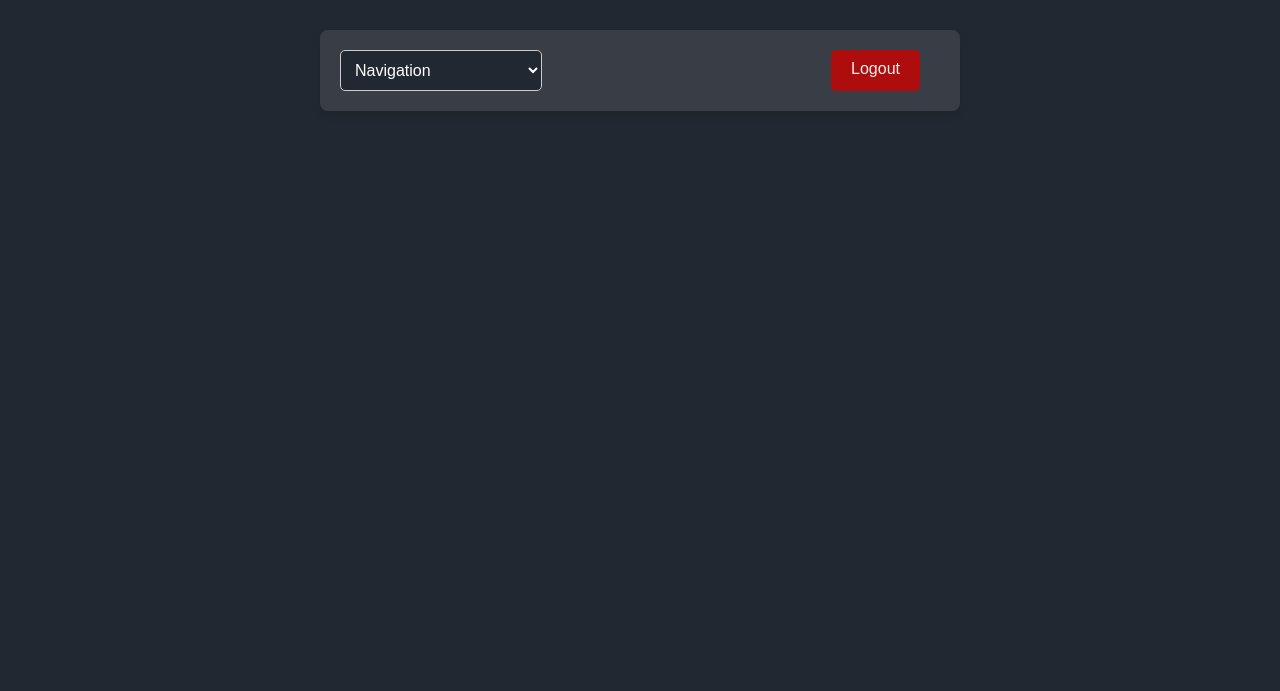
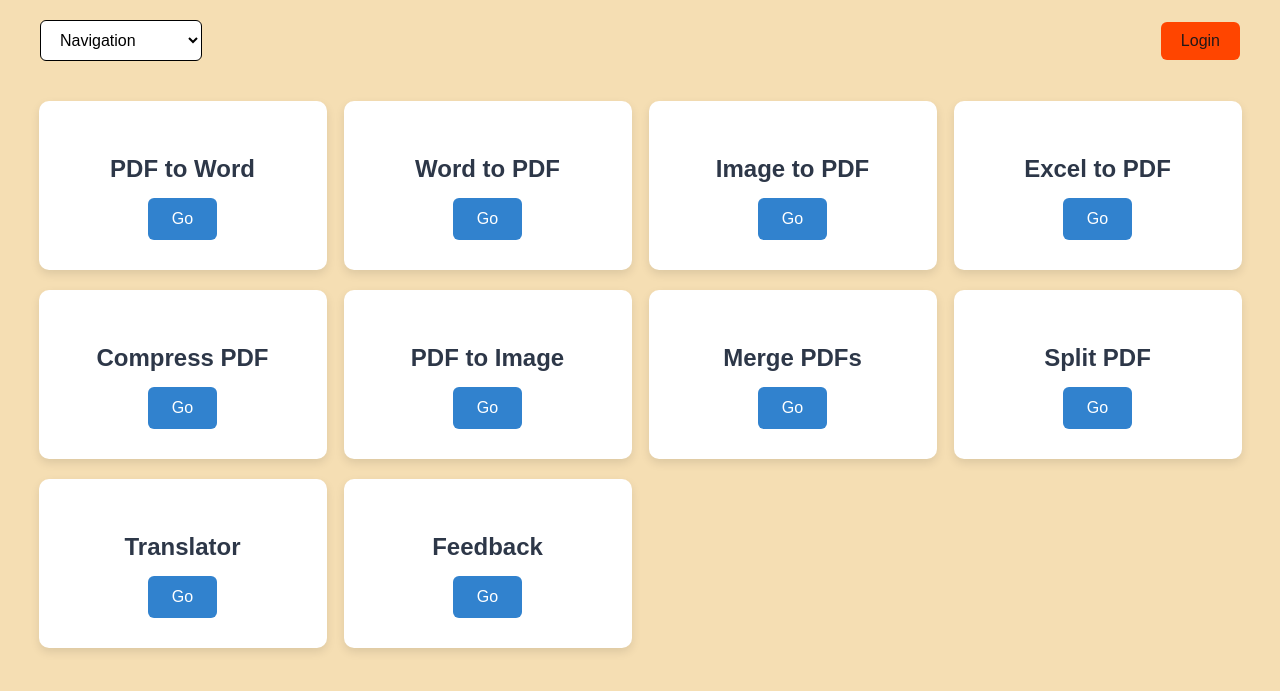
Before and after one commit to naveenkumar-42/BitTools, a Flask app: page / in a window 1280 px wide. Shown: the top 691 px of the page. Run offline with Flask 2, Linux system fonts and the light colour scheme; some libraries are stand-ins or nearby versions.

```diff
--- a/templates/home.html
+++ b/templates/home.html
@@ -5,269 +5,180 @@
     <meta charset="UTF-8">
     <meta name="viewport" content="width=device-width, initial-scale=1.0">
     <title>BIT Translator</title>
-    <link rel="stylesheet" href="{{ url_for('static', filename='styles.css') }}">
     <style>
-        :root {
-            --bg-color: #222831;
-            --text-color: #00ADB5;
-            --main-color: #393E46;
-            --secondary-bg-color: #EEEEEE;
-        }
-
         body {
             font-family: Arial, sans-serif;
-            background-color: var(--bg-color);
+            background-color: wheat;
             margin: 0;
-            padding: 30px;
-            display: flex;
-            flex-direction: column;
-            justify-content: center;
-            align-items: center;
-            height: auto;
-            background-size: cover;
-            background-position: center;
-
+            padding: 0;
+            color: #333;
         }
 
         .container {
-            background-color: var(--main-color);
-            border-radius: 8px;
-            box-shadow: 0 4px 8px rgba(0, 0, 0, 0.1);
-            max-width: 600px;
-            width: 100%;
-            padding: 10px 20px 20px 20px;
-            text-align: center;
-            opacity: 0;
-            animation: fadeIn 1s forwards;
+            max-width: 1200px;
+            margin: 0 auto;
+            padding: 20px;
         }
 
-        @keyframes fadeIn {
-            from {
-                opacity: 0;
-            }
-
-            to {
-                opacity: 1;
-            }
+        h1 {
+            text-align: center;
+            font-size: 2.5rem;
+            margin-bottom: 20px;
+            color: #333;
         }
 
-        .textarea {
-            width: 80%;
-            padding: 10px;
-            border-radius: 5px;
-            color: var(--bg-color);
-            margin-top: 10px;
-            resize: none;
-            margin-left: 50px;
-            height: 100px;
+        .feature-container {
+            display: grid;
+            grid-template-columns: repeat(auto-fit, minmax(250px, 1fr));
+            gap: 20px;
+            justify-items: center;
+            margin-top: 40px;
+        }
+
+        .feature-box {
+            background-color: #fff;
+            padding: 30px;
+            border-radius: 10px;
+            box-shadow: 0 4px 10px rgba(0, 0, 0, 0.1);
+            width:80%;
+            text-align: center;
+            transition: transform 0.3s ease, box-shadow 0.3s ease;
+        }
+
+        .feature-box:hover {
+            transform: translateY(-5px);
+            box-shadow: 0 6px 15px rgba(0, 0, 0, 0.15);
+        }
+
+        .feature-box h3 {
+            font-size: 1.5rem;
+            margin-bottom: 15px;
+            color: #2d3748;
+        }
+
+        .feature-box a {
+            display: inline-block;
+            padding: 12px 24px;
+            background-color: #3182ce;
+            color: white;
+            text-decoration: none;
+            border-radius: 6px;
+            font-weight: 500;
+            transition: background-color 0.3s ease;
+        }
+
+        .feature-box a:hover {
+            background-color: #2b6cb0;
         }
 
         .top-btn {
             display: flex;
             justify-content: space-between;
-            margin-right: 20px;
-            gap: 10px;
+            align-items: center;
+            margin-bottom: 40px;
+        }
+
+        .top-btn .navigation-dropdown select {
+            padding: 10px 15px;
+            font-size: 1rem;
+            border-radius: 6px;
+            border: 1px solid black;
+            background-color: white;
         }
 
         .logout-btn {
-            text-align: right;
-            align-items: flex-end;
+            background-color: orangered;
+            color: rgb(34, 24, 24);
+            text-decoration: none;
             padding: 10px 20px;
-            text-decoration: none;
-            border-radius: 5px;
-            transition: background-color 0.3s ease, transform 0.3s ease;
-            margin-top: 10px;
-            color: var(--secondary-bg-color);
-            background-color: rgb(174, 13, 13);
+            border-radius: 6px;
         }
 
         .logout-btn:hover {
-            opacity: 0.8;
-            transition: 0.3s;
-        }
-
-        .heading {
-            color: var(--secondary-bg-color);
-        }
-
-        .form-group {
-            margin-top: 20px;
-        }
-
-        .dropdown-group {
-            display: flex;
-            justify-content: center;
-            gap: 10px;
-            margin: 10px;
-            flex-wrap: wrap;
-        }
-
-        .button {
-            display: inline-block;
-            padding: 10px 20px;
-            background-color: var(--text-color);
-            color: var(--secondary-bg-color);
-            text-decoration: none;
-            border-radius: 5px;
-            transition: background-color 0.3s ease, transform 0.3s ease;
-            margin-top: 10px;
-            margin-bottom: 10px;
-        }
-
-        .button:hover {
-            transition: 0.3s;
-        }
-
-        .button:active {
-            transform: scale(0.95);
-        }
-
-        select {
-            padding: 10px;
-            border-radius: 5px;
-            border: 1px solid #ccc;
-            background-color: var(--text-color);
-            color: var(--bg-color);
-            margin-top: 10px;
-        }
-
-        .result,
-        .suggestion {
-            opacity: 0;
-            background-color: var(--secondary-bg-color);
-            animation: fadeIn 1s forwards;
-            width: 80%;
-            margin: 10px 0px 0px 60px;
-            padding: auto;
-            border: 1px solid var(--main-color);
-            border-radius: 3px;
-        }
-
-        .history {
-            margin-top: 20px;
-        }
-
-        footer {
-            text-align: center;
-            margin-top: 20px;
-        }
-
-        .navigation-dropdown {
-            text-align: left;
-            gap: 10px;
-        }
-
-        .navigation-dropdown select {
-            padding: 10px;
-            border-radius: 5px;
-            border: 1px solid #ccc;
-            background-color: var(--bg-color);
-            color: white;
-        }
-
-        .voice-select-container {
-            margin-top: 20px;
-        }
-
-        .social-sharing {
-            margin-top: 20px;
-        }
-
-        .social-button {
-            display: inline-block;
-            margin: 5px;
-            padding: 10px;
-            background-color: #00aced;
-            color: white;
-            border-radius: 5px;
-            text-decoration: none;
-        }
-
-        .social-button:hover {
-            background-color: #0084b4;
-        }
-
-        h2 {
-            color: var(--text-color);
-        }
-
-        @media (max-width: 768px) {
-            .container {
-                padding: 10px;
-            }
-
-            .button,
-            select {
-                width: 100%;
-                box-sizing: border-box;
-            }
-
-            .dropdown-group {
-                flex-direction: column;
-                align-items: stretch;
-            }
-
-            .dropdown-group select {
-                margin-bottom: 10px;
-            }
-
-            .navigation-dropdown {
-                flex-direction: column;
-                align-items: stretch;
-            }
-
-            .navigation-dropdown select {
-                margin-bottom: 10px;
-            }
-        }
-
-        @media (max-width: 480px) {
-            .container {
-                width: 90%;
-            }
-
-            .dropdown-group {
-                gap: 5px;
-            }
-
-            .button,
-            select {
-                padding: 8px 15px;
-            }
+            background-color: rgb(198, 60, 10);
         }
     </style>
 </head>
 
 <body>
     <div class="container">
-
         {% if session.username %}
         <h1>Hi, {{ session.username }}!</h1>
-        <a href="{{ url_for('logout') }}" class="button">Logout</a>
+        <a href="{{ url_for('logout') }}" class="logout-btn">Logout</a>
         {% else %}
         <div class="top-btn">
             <div class="navigation-dropdown">
                 <select onchange="location = this.value;">
                     <option value="#">Navigation</option>
-
-                    <option value="{{ url_for('convert_pdf') }}">Convert PDF to Word</option>
-                    <option value="{{ url_for('convert_word_to_pdf') }}">Convert Word to PDF</option>
-                    <option value="{{ url_for('convert_image_to_pdf') }}">Convert Image to PDF</option>
-                    <option value="{{ url_for('convert_excel_to_pdf') }}">Convert Excel to PDF</option>
+                    <option value="{{ url_for('convert_pdf') }}">PDF to Word</option>
+                    <option value="{{ url_for('convert_word_to_pdf') }}">Word to PDF</option>
+                    <option value="{{ url_for('convert_image_to_pdf') }}">Image to PDF</option>
+                    <option value="{{ url_for('convert_excel_to_pdf') }}">Excel to PDF</option>
                     <option value="{{ url_for('compress_pdf') }}">Compress PDF</option>
-                    <option value="{{ url_for('pdf_to_image') }}">Convert PDF to Image</option>
+                    <option value="{{ url_for('pdf_to_image') }}">PDF to Image</option>
                     <option value="{{ url_for('merge_pdfs') }}">Merge PDFs</option>
                     <option value="{{ url_for('split_pdf') }}">Split PDF</option>
                     <option value="{{ url_for('translator') }}">Translator</option>
                     <option value="{{ url_for('feedback') }}">Feedback</option>
                 </select>
-
             </div>
-            <a href="{{ url_for('login') }}" class="logout-btn">Logout</a>
+            <a href="{{ url_for('login') }}" class="logout-btn">Login</a>
         </div>
         {% endif %}
+
+        <!-- Feature Section -->
+        <div class="feature-container">
+            <div class="feature-box">
+                <h3>PDF to Word</h3>
+                <a href="{{ url_for('convert_pdf') }}">Go</a>
+            </div>
+
+            <div class="feature-box">
+                <h3>Word to PDF</h3>
+                <a href="{{ url_for('convert_word_to_pdf') }}">Go</a>
+            </div>
+
+            <div class="feature-box">
+                <h3>Image to PDF</h3>
+                <a href="{{ url_for('convert_image_to_pdf') }}">Go</a>
+            </div>
+
+            <div class="feature-box">
+                <h3>Excel to PDF</h3>
+                <a href="{{ url_for('convert_excel_to_pdf') }}">Go</a>
+            </div>
+
+            <div class="feature-box">
+                <h3>Compress PDF</h3>
+                <a href="{{ url_for('compress_pdf') }}">Go</a>
+            </div>
+
+            <div class="feature-box">
+                <h3>PDF to Image</h3>
+                <a href="{{ url_for('pdf_to_image') }}">Go</a>
+            </div>
+
+            <div class="feature-box">
+                <h3>Merge PDFs</h3>
+                <a href="{{ url_for('merge_pdfs') }}">Go</a>
+            </div>
+
+            <div class="feature-box">
+                <h3>Split PDF</h3>
+                <a href="{{ url_for('split_pdf') }}">Go</a>
+            </div>
+
+            <div class="feature-box">
+                <h3>Translator</h3>
+                <a href="{{ url_for('translator') }}">Go</a>
+            </div>
+
+            <div class="feature-box">
+                <h3>Feedback</h3>
+                <a href="{{ url_for('feedback') }}">Go</a>
+            </div>
+        </div>
     </div>
-
 </body>
 
 </html>
```
Also changed, not shown: 4 other files.
